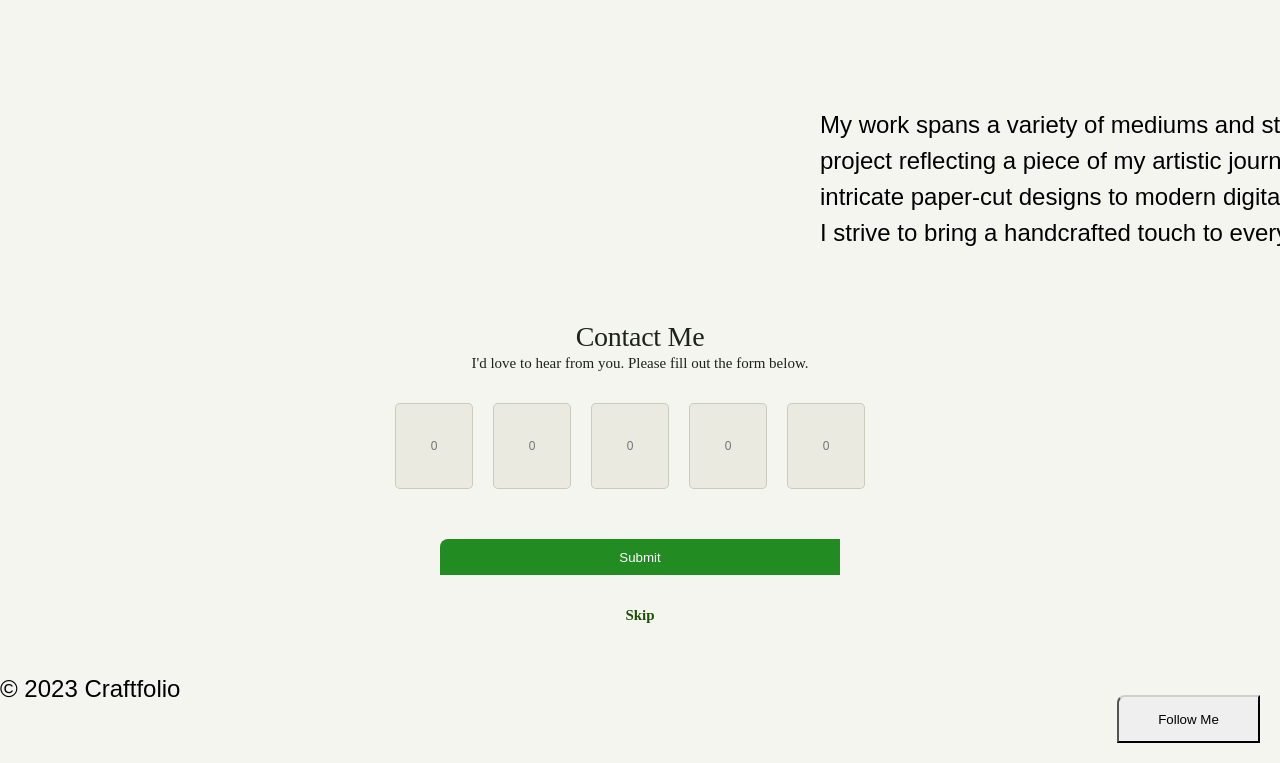
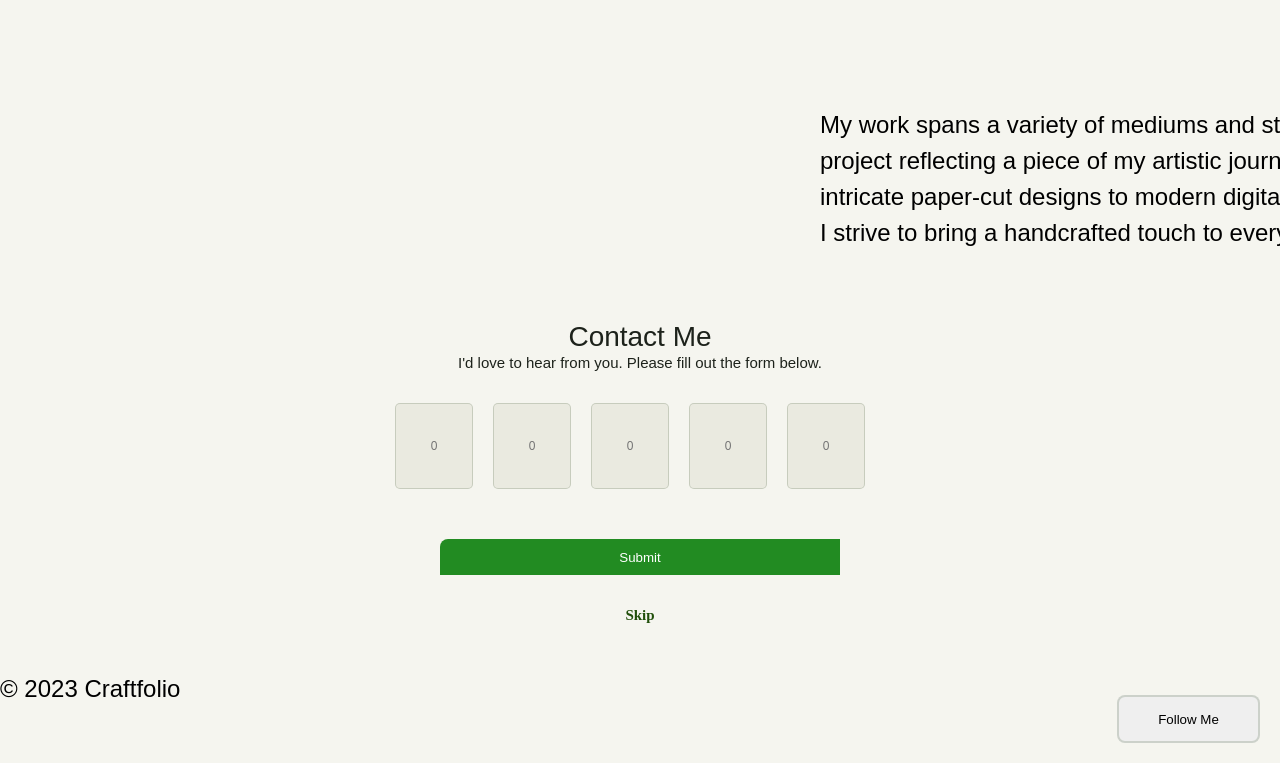
Before and after one commit to Rudra-codee/CapStone_Project, a plain HTML site: page index.html in a window 1280 px wide. Shown: the part 3087-3850 px from the top of the page. Drawn offline with Linux system fonts and the light colour scheme; a web font is replaced by a local one.

Commit message:
Made few changes in footer

```diff
--- a/index.html
+++ b/index.html
@@ -85,7 +85,7 @@
             </div>
             <button class="submit-button">Submit</button>
             <br>
-            <a href="#" class="skip-link">Skip</a>
+            <a href="#" class="skip">Skip</a>
           </div>
           <div class="footer">
             <p>© 2023 Craftfolio</p>
--- a/style.css
+++ b/style.css
@@ -150,10 +150,9 @@ body{
     border-radius: 8px 0px 0px 0px;
     opacity: 0px;
     margin-bottom: 30px;
-
   }
 
-  .skip-link {
+  .skip {
     color: #204F0A;
     text-decoration: none;
     font-family: Kumbh Sans;
@@ -165,24 +164,17 @@ body{
     text-decoration-skip-ink: none;
   }
   .contact-form h2{
-    font-family: Cutive;
     font-size: 28px;
     font-weight: 400;
     line-height: 32px;
-    letter-spacing: -0.01em;
     text-align: center;
-    text-underline-position: from-font;
-    text-decoration-skip-ink: none;
     color: #1D221B;
   }
   .contact-form p{
-    font-family: Kumbh Sans;
     font-size: 15px;
     font-weight: 500;
     line-height: 20px;
     text-align: center;
-    text-underline-position: from-font;
-    text-decoration-skip-ink: none;
     color: #1D221B;
   }
   .footer{
@@ -193,11 +185,8 @@ body{
   .footer button{
     width: 143px;
     height: 48px;
-    padding: 12px 24px 12px 24px;
-    gap: 0px;
-    border-radius: 8px 0px 0px 0px;
-    border: 2px 0px 0px 0px;
-    opacity: 0px;
-    border-top: 2px solid #17340929;
+    padding: 12px;
+    border-radius: 8px;
+    border: 2px solid #17340929;
     margin: 20px;
   }
```
